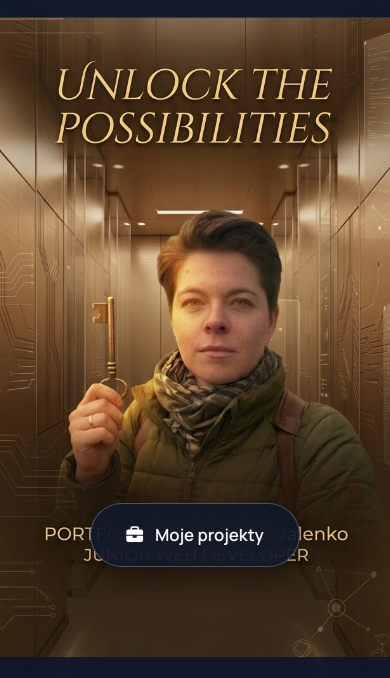
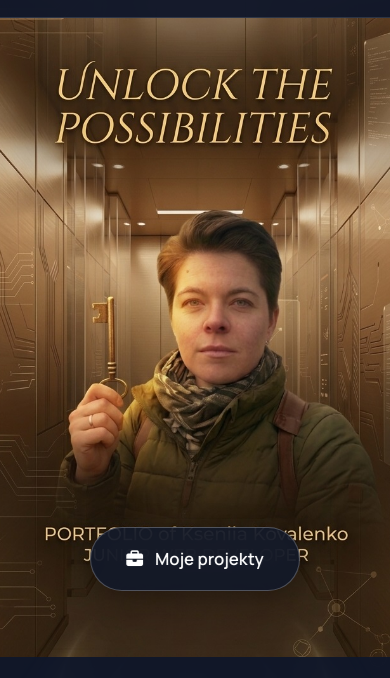
Before and after one commit to Ksena2611/portfolio, a plain HTML site: page index.html in a window 390 px wide. Shown: the part 61-739 px from the top of the page. Drawn offline with nearby package versions, Linux system fonts and the light colour scheme.

Commit message:
Changed button position

```diff
--- a/css/home.css
+++ b/css/home.css
@@ -114,7 +114,7 @@
     }
 
     .hero-button-container {
-        bottom: 13.5rem;
+        bottom: 12.0rem;
     }
 
     .btn-hitech {
```
